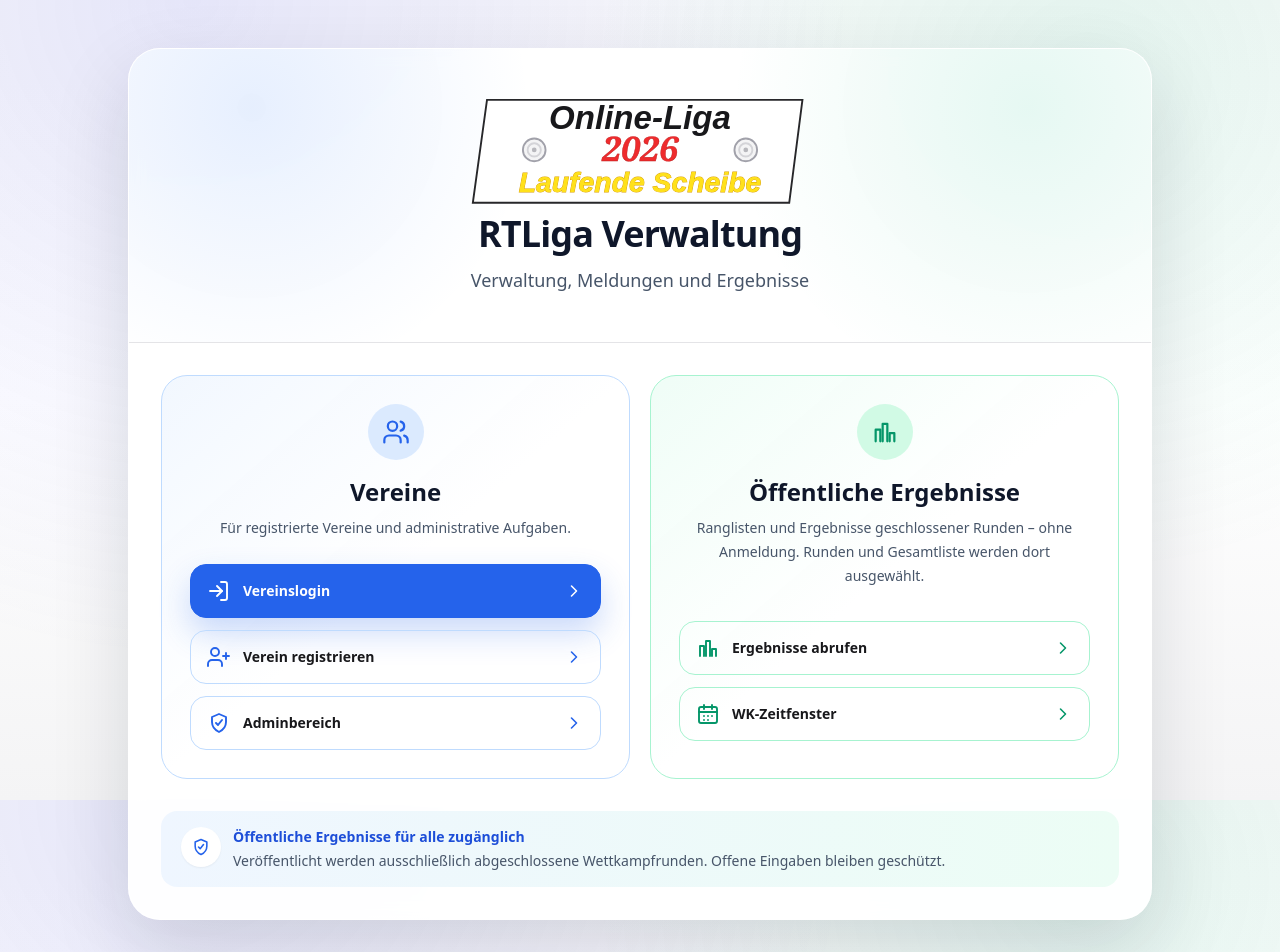
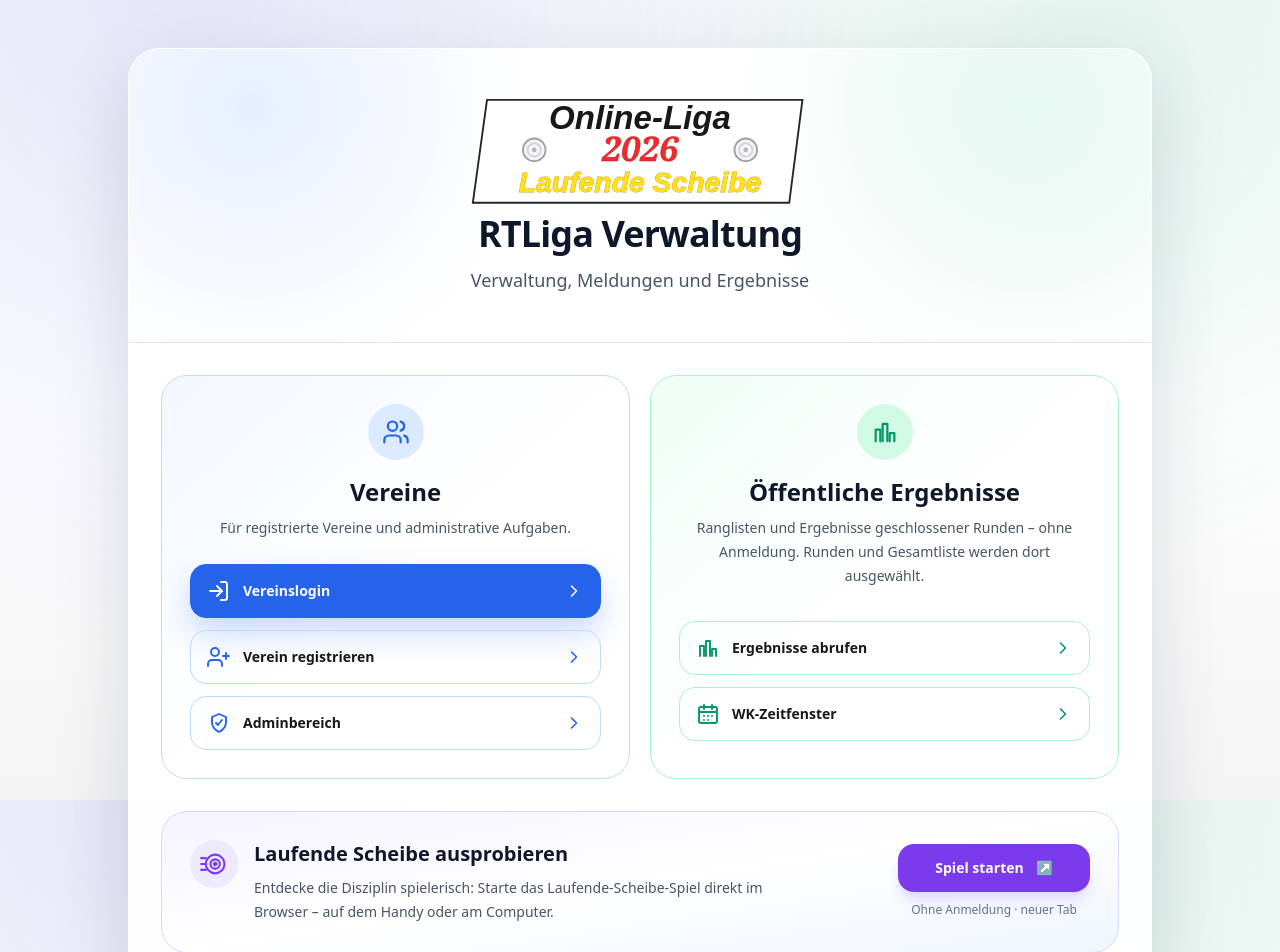
Before and after one commit to feiseldirk-ui/rtliga, a React (Vite) app: page / in a window 1280 px wide. Shown: the top 952 px of the page. Built offline with nearby package versions, Linux system fonts and the light colour scheme.

Commit message:
Laufende-Scheibe-Spiel auf der Startseite verlinken

```diff
--- a/src/features/public/components/HomePage.jsx
+++ b/src/features/public/components/HomePage.jsx
@@ -181,6 +181,30 @@ export default function HomePage() {
           </section>
         </div>
 
+
+        <section className="mx-5 mb-5 rounded-[26px] border border-violet-200 bg-gradient-to-br from-violet-50 via-white to-blue-50 p-5 sm:mx-8 sm:mb-7 sm:p-7" aria-labelledby="game-heading">
+          <div className="flex flex-col gap-5 sm:flex-row sm:items-center sm:justify-between">
+            <div className="flex items-start gap-4">
+              <div className="flex h-12 w-12 shrink-0 items-center justify-center rounded-full bg-violet-100 text-violet-600">
+                <svg className="h-7 w-7" viewBox="0 0 24 24" fill="none" stroke="currentColor" strokeWidth="1.8" aria-hidden="true">
+                  <circle cx="13" cy="12" r="8" /><circle cx="13" cy="12" r="4" /><circle cx="13" cy="12" r="1" />
+                  <path d="M1 7h4M1 12h3M1 17h4" strokeLinecap="round" />
+                </svg>
+              </div>
+              <div>
+                <h2 id="game-heading" className="text-xl font-bold text-slate-900">Laufende Scheibe ausprobieren</h2>
+                <p className="mt-2 max-w-lg text-sm leading-6 text-slate-600">Entdecke die Disziplin spielerisch: Starte das Laufende-Scheibe-Spiel direkt im Browser – auf dem Handy oder am Computer.</p>
+              </div>
+            </div>
+            <div className="shrink-0 sm:w-48">
+              <a href="https://laufende-scheibe-spiel.df0776.chatgpt.site" target="_blank" rel="noopener noreferrer" className="flex min-h-12 w-full items-center justify-center gap-3 rounded-2xl bg-violet-600 px-5 py-3.5 text-sm font-bold text-white shadow-lg shadow-violet-200 transition hover:bg-violet-500 focus-visible:outline focus-visible:outline-2 focus-visible:outline-offset-4 focus-visible:outline-violet-600">
+                Spiel starten <span aria-hidden="true">↗</span><span className="sr-only"> (öffnet in neuem Tab)</span>
+              </a>
+              <p className="mt-2 text-center text-xs leading-5 text-slate-500">Ohne Anmeldung · neuer Tab</p>
+            </div>
+          </div>
+        </section>
+
         <footer className="mx-5 mb-5 flex items-start gap-3 rounded-2xl bg-gradient-to-r from-blue-50 to-emerald-50 px-4 py-4 sm:mx-8 sm:mb-8 sm:px-5">
           <div className="flex h-10 w-10 shrink-0 items-center justify-center rounded-full bg-white text-blue-600 shadow-sm">
             <Icon name="shield" className="h-5 w-5" />
```
